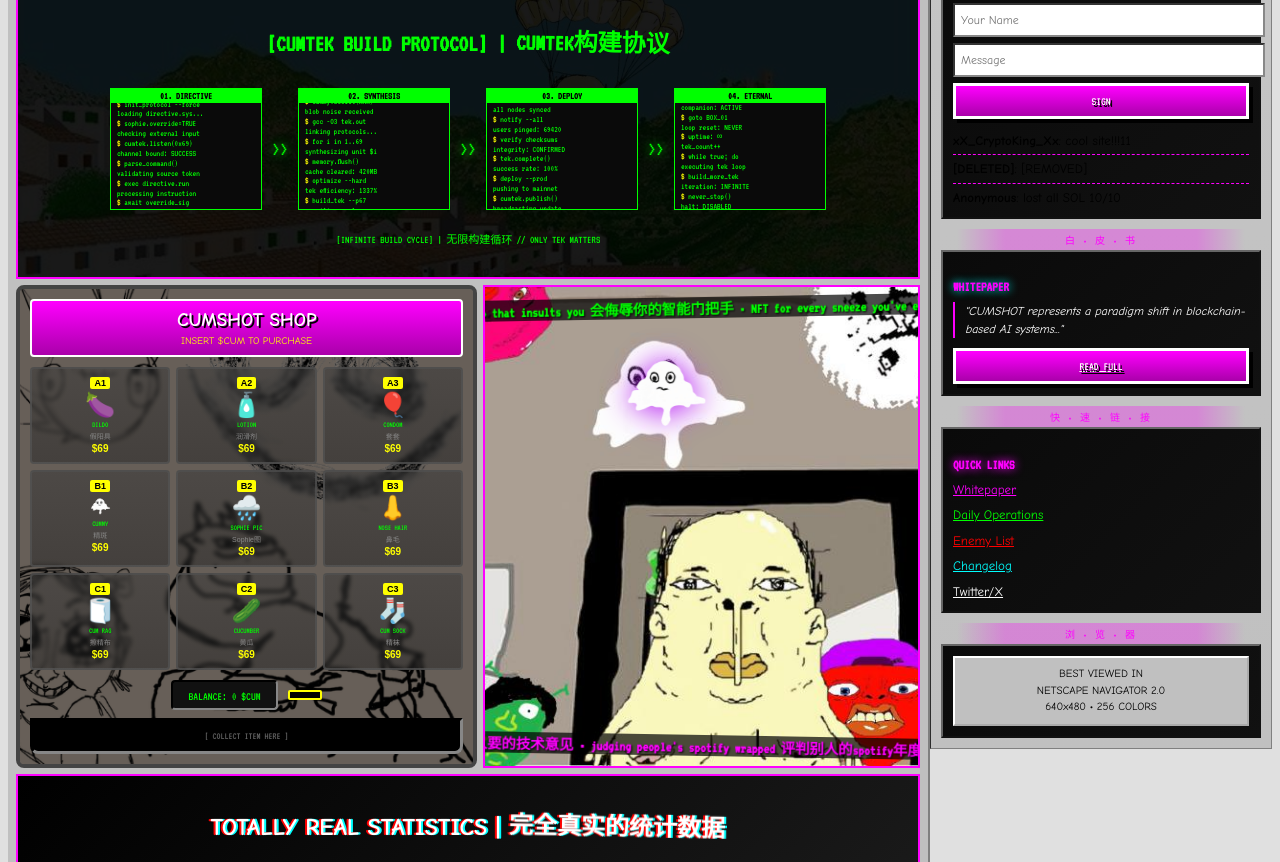
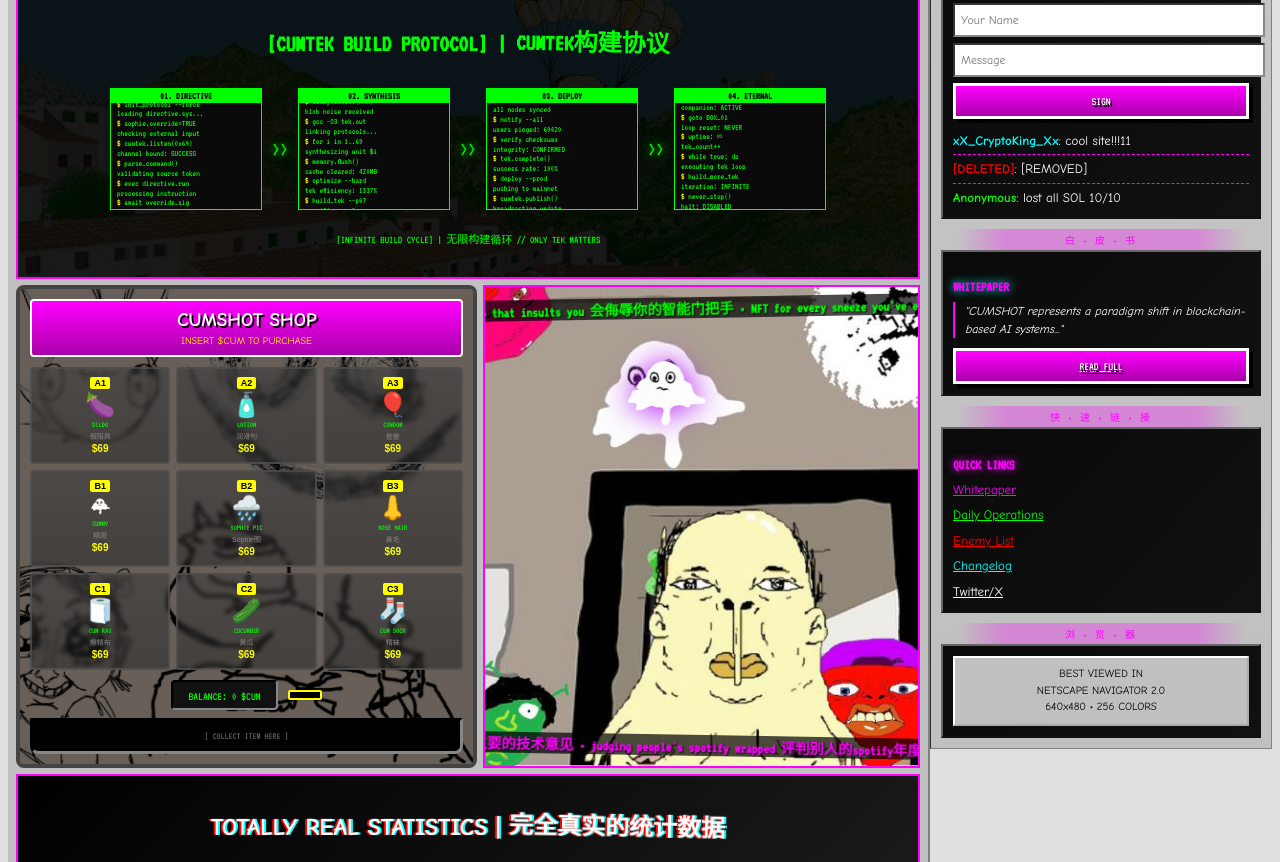
Before and after one commit to HenryWorksHard/cumshot-site, a Next.js app: page / in a window 1280 px wide. Shown: the part 2560-3422 px from the top of the page. Built offline with nearby package versions, Linux system fonts and the light colour scheme.

Commit message:
fix: guestbook entries text color to white with colored usernames

```diff
--- a/app/page.tsx
+++ b/app/page.tsx
@@ -1013,15 +1013,15 @@ export default function Home() {
                 SIGN
               </button>
             </form>
-            <div style={{ marginTop: '8px', fontSize: '12px', maxHeight: '80px', overflow: 'auto' }}>
+            <div style={{ marginTop: '8px', fontSize: '12px', maxHeight: '80px', overflow: 'auto', color: '#fff' }}>
               <div style={{ padding: '4px 0', borderBottom: '1px dashed #ff00ff' }}>
-                <b>xX_CryptoKing_Xx</b>: cool site!!!11
+                <b style={{ color: '#00ffff' }}>xX_CryptoKing_Xx</b>: cool site!!!11
               </div>
               <div className="blink" style={{ padding: '4px 0', borderBottom: '1px dashed #ff00ff' }}>
-                <b>[DELETED]</b>: [REMOVED]
+                <b style={{ color: '#ff0000' }}>[DELETED]</b>: [REMOVED]
               </div>
               <div style={{ padding: '4px 0' }}>
-                <b>Anonymous</b>: lost all SOL 10/10
+                <b style={{ color: '#00ff00' }}>Anonymous</b>: lost all SOL 10/10
               </div>
             </div>
           </div>
```
